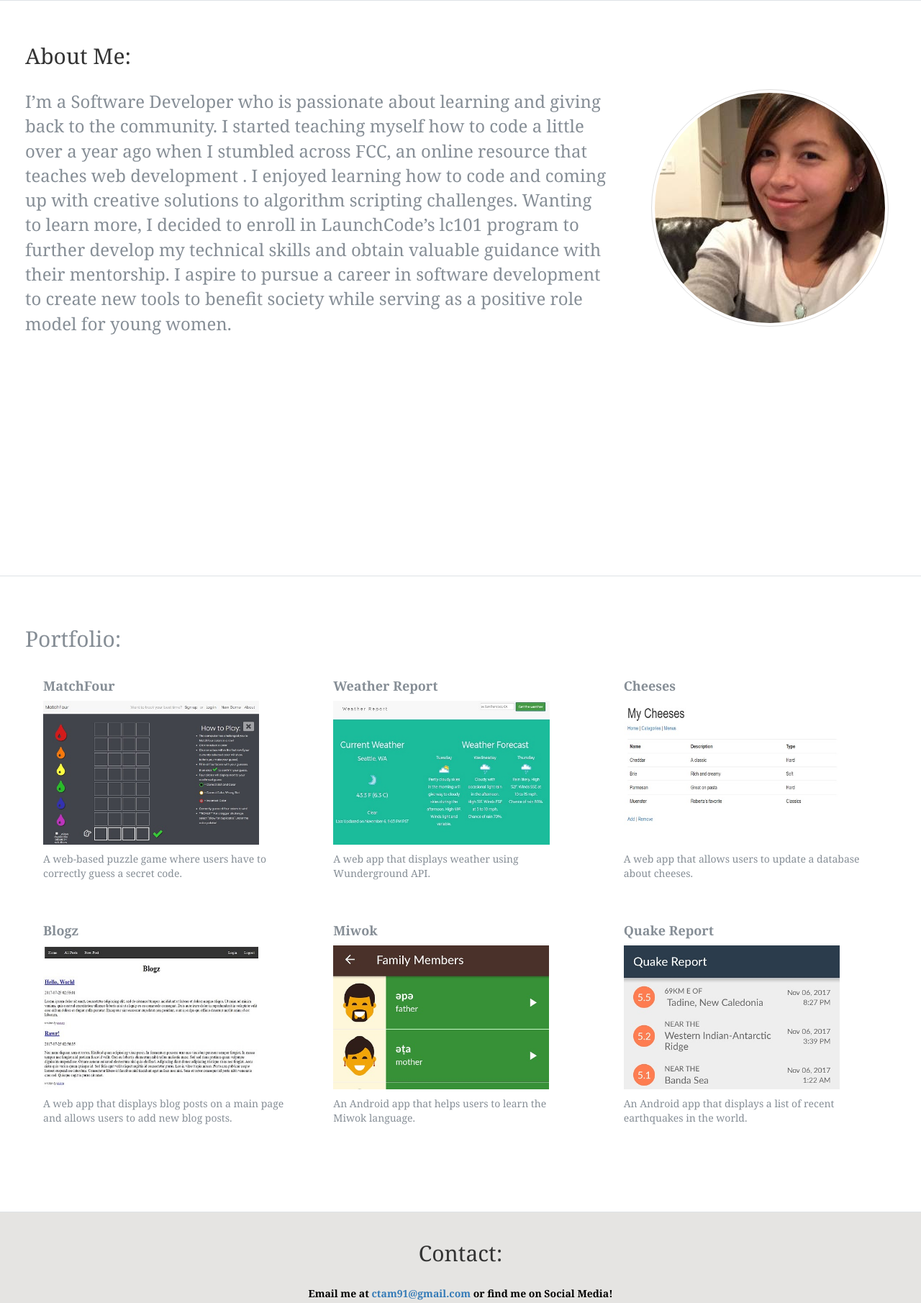
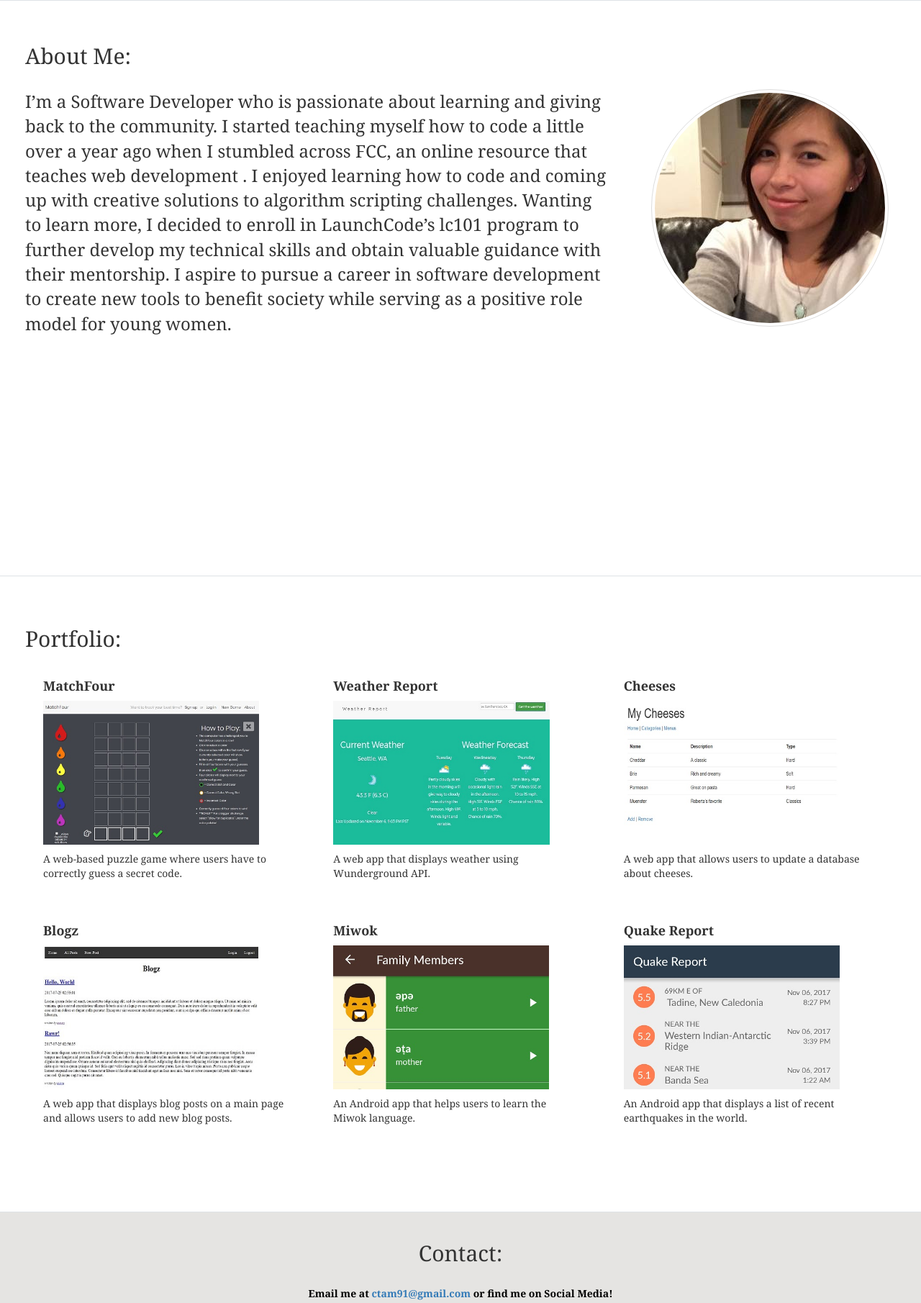
Before and after one commit to ctam91/tammysblog, a Flask app: page / in a window 1280 px wide. Shown: the part 799-2610 px from the top of the page at 72% size. Run offline with Flask 2, Linux system fonts and the light colour scheme; some libraries are stand-ins or nearby versions; some web fonts are replaced.

Commit message:
update body color

```diff
--- a/static/styles/mainpage.css
+++ b/static/styles/mainpage.css
@@ -63,7 +63,6 @@ section{
 }
 
 #portfolio, p{
-  color: #868e96;
   margin-top: 10px !important;
 }
 
```
